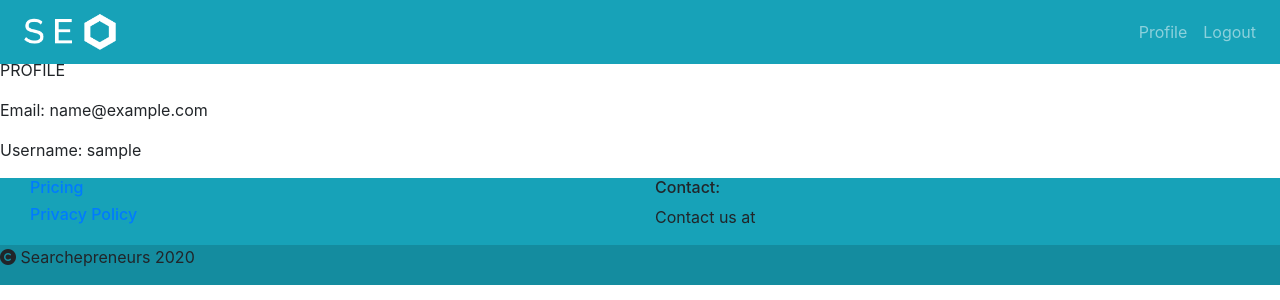
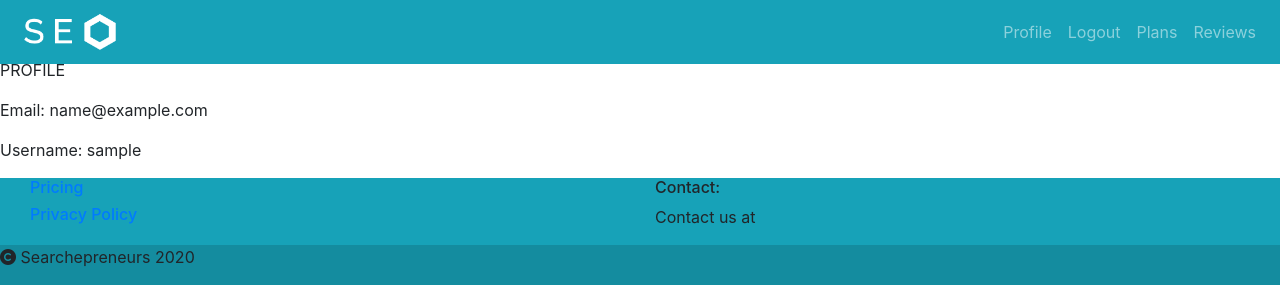
Before and after one commit to Code-Institute-Submissions/Searchepreneurs, a Django app: page /accounts/profile/ in a window 1280 px wide. Shown: the top 300 px of the page. Run offline with Django 3.2, Linux system fonts and the light colour scheme; the visitor is signed in with stand-in values (Sample User, id 1); data comes from the database, SQL or seed files in the repository; some libraries are stand-ins or nearby versions.

Commit message:
Expanded navbar

```diff
--- a/templates/base.html
+++ b/templates/base.html
@@ -20,6 +20,8 @@
 
     <!--Custom CSS Link-->
     <link rel="stylesheet" href="{% static 'css/custom.css' %}">
+
+    {% block head_js %}{% endblock %}
 </head>
 <body>
     <nav class="navbar navbar-expand navbar-dark bg-info fixed-top">
@@ -35,6 +37,8 @@
                     <li class="nav-item {% block register_active %}{% endblock %}"><a class="nav-link" href="{% url 'register' %}">Register{% block register_current %}{% endblock %}</a></li>
                     <li class="nav-item {% block login_active %}{% endblock %}"><a class="nav-link" href="{% url 'login' %}">Login{% block login_current %}{% endblock %}</a></li>
                 {% endif %}
+                <li class="nav-item"><a class="nav-link" href="{% url 'services' %}">Plans</a></li>
+                <li class="nav-item"><a class="nav-link" href="#">Reviews</a></li>
             </ul>
         </div>
     </nav>
@@ -68,5 +72,7 @@
     <script src="https://code.jquery.com/jquery-3.5.1.slim.min.js" integrity="sha384-DfXdz2htPH0lsSSs5nCTpuj/zy4C+OGpamoFVy38MVBnE+IbbVYUew+OrCXaRkfj" crossorigin="anonymous"></script>
     <script src="https://cdn.jsdelivr.net/npm/popper.js@1.16.0/dist/umd/popper.min.js" integrity="sha384-Q6E9RHvbIyZFJoft+2mJbHaEWldlvI9IOYy5n3zV9zzTtmI3UksdQRVvoxMfooAo" crossorigin="anonymous"></script>
     <script src="https://stackpath.bootstrapcdn.com/bootstrap/4.5.0/js/bootstrap.min.js" integrity="sha384-OgVRvuATP1z7JjHLkuOU7Xw704+h835Lr+6QL9UvYjZE3Ipu6Tp75j7Bh/kR0JKI" crossorigin="anonymous"></script>
+    {% block js %}
+    {% endblock %}
 </body>
 </html>
```
